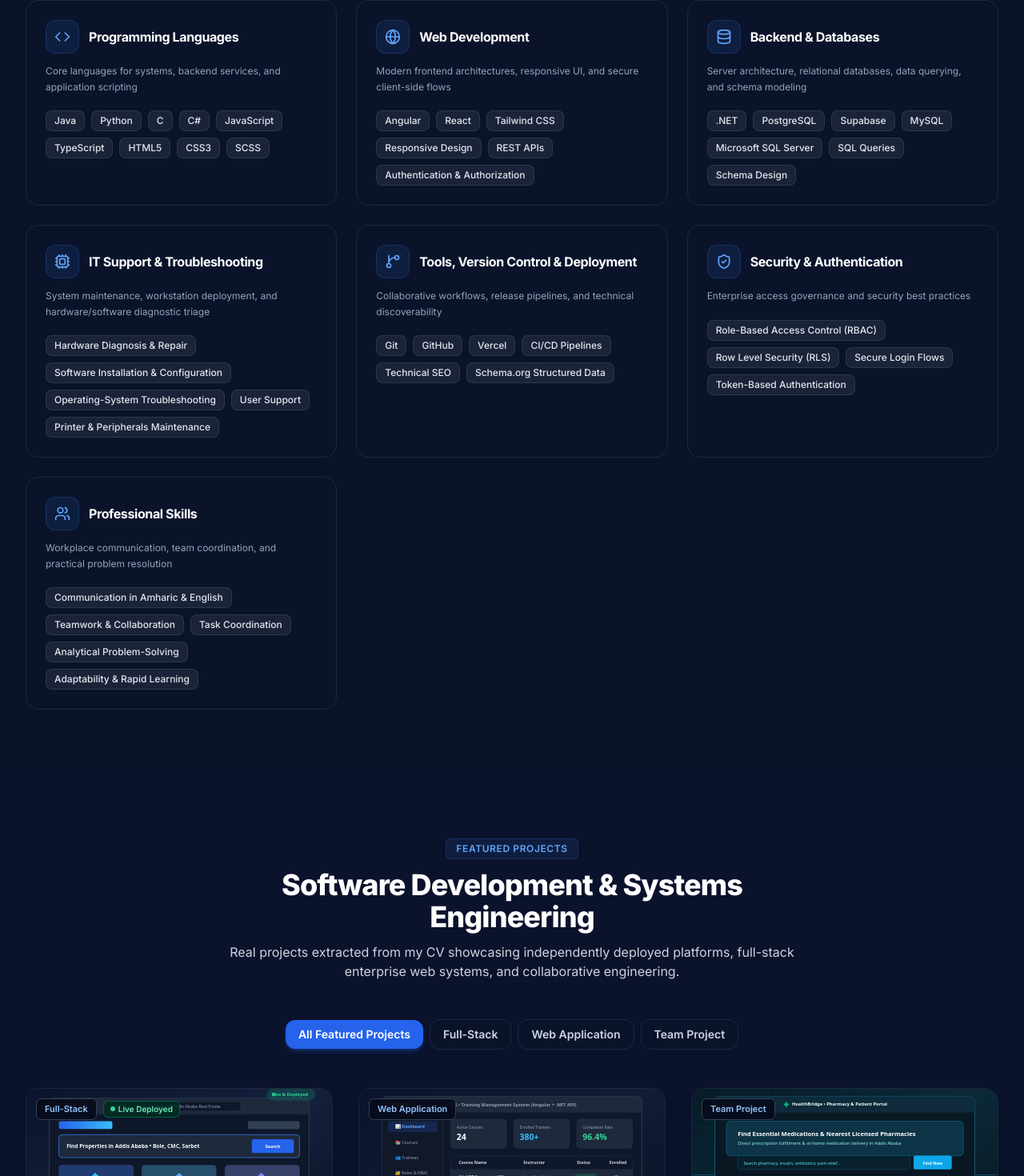
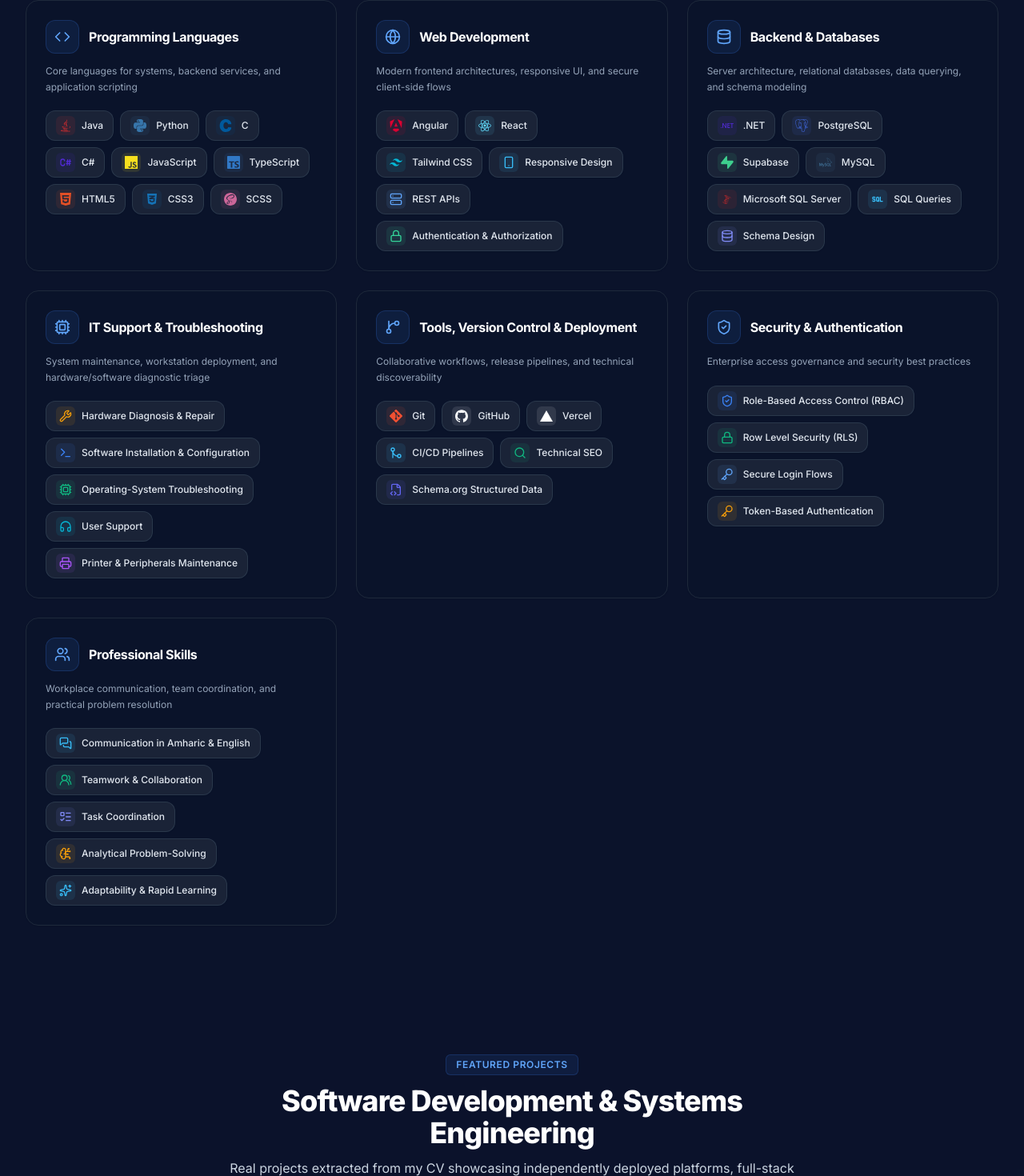
Before and after one commit to Abex04/abebe-portfolio, a React (Vite) app: page / in a window 1280 px wide. Shown: the part 2350-3820 px from the top of the page at 80% size. Built offline with nearby package versions, Linux system fonts and the light colour scheme.

Commit message:
feat: add official brand icons for React, Java, Angular, TypeScript, Python, .NET, PostgreSQL and all skills

```diff
--- a/package.json
+++ b/package.json
@@ -12,7 +12,8 @@
   "dependencies": {
     "lucide-react": "^1.61.0",
     "react": "^19.3.1",
-    "react-dom": "^19.3.1"
+    "react-dom": "^19.3.1",
+    "react-icons": "^5.7.0"
   },
   "devDependencies": {
     "@types/node": "^24.19.2",
--- a/src/components/ProjectModal.tsx
+++ b/src/components/ProjectModal.tsx
@@ -3,6 +3,7 @@
 import { GithubIcon } from './Icons';
 import type { Project } from '../types';
 import { ImageWithFallback } from './ImageWithFallback';
+import { TechIcon } from './TechIcon';
 
 interface ProjectModalProps {
   project: Project | null;
@@ -109,9 +110,10 @@
               {project.technologies.map((tech) => (
                 <span
                   key={tech}
-                  className="px-3 py-1 rounded-md text-xs font-medium bg-slate-800 text-slate-200 border border-slate-700"
+                  className="inline-flex items-center gap-2 px-3 py-1.5 rounded-lg text-xs font-medium bg-slate-800 text-slate-200 border border-slate-700"
                 >
-                  {tech}
+                  <TechIcon name={tech.replace(/ \(.+\)/, '')} className="w-3.5 h-3.5" />
+                  <span>{tech}</span>
                 </span>
               ))}
             </div>
--- a/src/components/Skills.tsx
+++ b/src/components/Skills.tsx
@@ -10,12 +10,13 @@
   Terminal
 } from 'lucide-react';
 import { skillCategories } from '../data/portfolioData';
+import { getTechIconData } from './TechIcon';
 
 export const Skills: React.FC = () => {
   const [selectedFilter, setSelectedFilter] = useState<'all' | 'software' | 'it'>('all');
 
-  // Map icon names to Lucide icons
-  const getIcon = (iconName: string) => {
+  // Map category icon names to Lucide icons
+  const getCategoryIcon = (iconName: string) => {
     switch (iconName) {
       case 'Code':
         return <Code className="w-5 h-5 text-electric-400" />;
@@ -65,7 +66,7 @@
         </div>
 
         {/* Filter Pills */}
-        <div className="flex items-center justify-center gap-2 mb-12">
+        <div className="flex items-center justify-center gap-2 mb-12 flex-wrap">
           <button
             onClick={() => setSelectedFilter('all')}
             className={`px-4 py-2 rounded-xl text-xs sm:text-sm font-semibold transition-all ${
@@ -109,7 +110,7 @@
                 {/* Header */}
                 <div className="flex items-center gap-3 mb-3">
                   <div className="p-2.5 rounded-xl bg-electric-500/10 border border-electric-500/20">
-                    {getIcon(category.iconName)}
+                    {getCategoryIcon(category.iconName)}
                   </div>
                   <div>
                     <h3 className="text-base font-bold text-white tracking-tight">
@@ -122,16 +123,22 @@
                   {category.description}
                 </p>
 
-                {/* Skill Pills */}
+                {/* Skill Badges with Official Logos */}
                 <div className="flex flex-wrap gap-2">
-                  {category.skills.map((skill) => (
-                    <span
-                      key={skill}
-                      className="px-2.5 py-1 rounded-lg text-xs font-medium bg-slate-800/80 text-slate-200 border border-slate-700/70 hover:border-electric-500/40 hover:text-white transition-colors"
-                    >
-                      {skill}
-                    </span>
-                  ))}
+                  {category.skills.map((skill) => {
+                    const iconData = getTechIconData(skill);
+                    return (
+                      <div
+                        key={skill}
+                        className="inline-flex items-center gap-2 px-3 py-1.5 rounded-xl text-xs font-medium bg-slate-800/80 text-slate-200 border border-slate-700/70 hover:border-slate-600 hover:bg-slate-800 hover:text-white transition-all duration-200 hover:-translate-y-0.5 group shadow-sm"
+                      >
+                        <span className={`inline-flex items-center justify-center p-1 rounded-md ${iconData.bg} ${iconData.color} transition-transform group-hover:scale-110 flex-shrink-0`}>
+                          {iconData.icon}
+                        </span>
+                        <span>{skill}</span>
+                      </div>
+                    );
+                  })}
                 </div>
               </div>
             </div>
--- /dev/null
+++ b/src/components/TechIcon.tsx
@@ -0,0 +1,162 @@
+import React from 'react';
+import {
+  SiReact,
+  SiAngular,
+  SiTailwindcss,
+  SiTypescript,
+  SiJavascript,
+  SiPython,
+  SiPostgresql,
+  SiSupabase,
+  SiMysql,
+  SiGit,
+  SiGithub,
+  SiVercel,
+  SiHtml5,
+  SiSass,
+  SiDotnet,
+  SiC
+} from 'react-icons/si';
+import { FaJava, FaCss3Alt } from 'react-icons/fa6';
+import { TbBrandCSharp, TbSql } from 'react-icons/tb';
+import { DiMsqlServer } from 'react-icons/di';
+import {
+  Cpu,
+  Wrench,
+  Terminal,
+  Headphones,
+  Printer,
+  Smartphone,
+  Server,
+  ShieldCheck,
+  Key,
+  GitMerge,
+  Search,
+  FileCode2,
+  Lock,
+  MessagesSquare,
+  Users2,
+  ListTodo,
+  BrainCircuit,
+  Sparkles,
+  Database
+} from 'lucide-react';
+
+interface TechIconProps {
+  name: string;
+  className?: string;
+}
+
+export const getTechIconData = (name: string): { icon: React.ReactNode; color: string; bg: string } => {
+  switch (name) {
+    // Programming Languages
+    case 'Java':
+      return { icon: <FaJava className="w-4 h-4" />, color: 'text-[#EA2D2E]', bg: 'bg-[#EA2D2E]/10' };
+    case 'Python':
+      return { icon: <SiPython className="w-4 h-4" />, color: 'text-[#3776AB]', bg: 'bg-[#3776AB]/10' };
+    case 'C':
+      return { icon: <SiC className="w-4 h-4" />, color: 'text-[#00599C]', bg: 'bg-[#00599C]/10' };
+    case 'C#':
+      return { icon: <TbBrandCSharp className="w-4 h-4" />, color: 'text-[#512BD4]', bg: 'bg-[#512BD4]/10' };
+    case 'JavaScript':
+      return { icon: <SiJavascript className="w-4 h-4" />, color: 'text-[#F7DF1E]', bg: 'bg-[#F7DF1E]/10' };
+    case 'TypeScript':
+      return { icon: <SiTypescript className="w-4 h-4" />, color: 'text-[#3178C6]', bg: 'bg-[#3178C6]/10' };
+    case 'HTML5':
+      return { icon: <SiHtml5 className="w-4 h-4" />, color: 'text-[#E34F26]', bg: 'bg-[#E34F26]/10' };
+    case 'CSS3':
+      return { icon: <FaCss3Alt className="w-4 h-4" />, color: 'text-[#1572B6]', bg: 'bg-[#1572B6]/10' };
+    case 'SCSS':
+      return { icon: <SiSass className="w-4 h-4" />, color: 'text-[#CC6699]', bg: 'bg-[#CC6699]/10' };
+
+    // Web Development
+    case 'Angular':
+      return { icon: <SiAngular className="w-4 h-4" />, color: 'text-[#DD0031]', bg: 'bg-[#DD0031]/10' };
+    case 'React':
+      return { icon: <SiReact className="w-4 h-4" />, color: 'text-[#61DAFB]', bg: 'bg-[#61DAFB]/10' };
+    case 'Tailwind CSS':
+      return { icon: <SiTailwindcss className="w-4 h-4" />, color: 'text-[#06B6D4]', bg: 'bg-[#06B6D4]/10' };
+    case 'Responsive Design':
+      return { icon: <Smartphone className="w-4 h-4" />, color: 'text-[#38BDF8]', bg: 'bg-[#38BDF8]/10' };
+    case 'REST APIs':
+      return { icon: <Server className="w-4 h-4" />, color: 'text-[#60A5FA]', bg: 'bg-[#60A5FA]/10' };
+    case 'Authentication & Authorization':
+      return { icon: <Lock className="w-4 h-4" />, color: 'text-[#34D399]', bg: 'bg-[#34D399]/10' };
+
+    // Backend & Databases
+    case '.NET':
+      return { icon: <SiDotnet className="w-4 h-4" />, color: 'text-[#512BD4]', bg: 'bg-[#512BD4]/10' };
+    case 'PostgreSQL':
+      return { icon: <SiPostgresql className="w-4 h-4" />, color: 'text-[#4169E1]', bg: 'bg-[#4169E1]/10' };
+    case 'Supabase':
+      return { icon: <SiSupabase className="w-4 h-4" />, color: 'text-[#3ECF8E]', bg: 'bg-[#3ECF8E]/10' };
+    case 'MySQL':
+      return { icon: <SiMysql className="w-4 h-4" />, color: 'text-[#4479A1]', bg: 'bg-[#4479A1]/10' };
+    case 'Microsoft SQL Server':
+      return { icon: <DiMsqlServer className="w-4 h-4" />, color: 'text-[#CC292B]', bg: 'bg-[#CC292B]/10' };
+    case 'SQL Queries':
+      return { icon: <TbSql className="w-4 h-4" />, color: 'text-[#38BDF8]', bg: 'bg-[#38BDF8]/10' };
+    case 'Schema Design':
+      return { icon: <Database className="w-4 h-4" />, color: 'text-[#818CF8]', bg: 'bg-[#818CF8]/10' };
+
+    // IT Support & Troubleshooting
+    case 'Hardware Diagnosis & Repair':
+      return { icon: <Wrench className="w-4 h-4" />, color: 'text-[#F59E0B]', bg: 'bg-[#F59E0B]/10' };
+    case 'Software Installation & Configuration':
+      return { icon: <Terminal className="w-4 h-4" />, color: 'text-[#3B82F6]', bg: 'bg-[#3B82F6]/10' };
+    case 'Operating-System Troubleshooting':
+      return { icon: <Cpu className="w-4 h-4" />, color: 'text-[#10B981]', bg: 'bg-[#10B981]/10' };
+    case 'User Support':
+      return { icon: <Headphones className="w-4 h-4" />, color: 'text-[#06B6D4]', bg: 'bg-[#06B6D4]/10' };
+    case 'Printer & Peripherals Maintenance':
+      return { icon: <Printer className="w-4 h-4" />, color: 'text-[#A855F7]', bg: 'bg-[#A855F7]/10' };
+
+    // Tools & Deployment
+    case 'Git':
+      return { icon: <SiGit className="w-4 h-4" />, color: 'text-[#F05032]', bg: 'bg-[#F05032]/10' };
+    case 'GitHub':
+      return { icon: <SiGithub className="w-4 h-4" />, color: 'text-[#F8FAFC]', bg: 'bg-[#F8FAFC]/10' };
+    case 'Vercel':
+      return { icon: <SiVercel className="w-4 h-4" />, color: 'text-[#FFFFFF]', bg: 'bg-[#FFFFFF]/10' };
+    case 'CI/CD Pipelines':
+      return { icon: <GitMerge className="w-4 h-4" />, color: 'text-[#38BDF8]', bg: 'bg-[#38BDF8]/10' };
+    case 'Technical SEO':
+      return { icon: <Search className="w-4 h-4" />, color: 'text-[#10B981]', bg: 'bg-[#10B981]/10' };
+    case 'Schema.org Structured Data':
+      return { icon: <FileCode2 className="w-4 h-4" />, color: 'text-[#6366F1]', bg: 'bg-[#6366F1]/10' };
+
+    // Security & Authentication
+    case 'Role-Based Access Control (RBAC)':
+      return { icon: <ShieldCheck className="w-4 h-4" />, color: 'text-[#3B82F6]', bg: 'bg-[#3B82F6]/10' };
+    case 'Row Level Security (RLS)':
+      return { icon: <Lock className="w-4 h-4" />, color: 'text-[#10B981]', bg: 'bg-[#10B981]/10' };
+    case 'Secure Login Flows':
+      return { icon: <Key className="w-4 h-4" />, color: 'text-[#60A5FA]', bg: 'bg-[#60A5FA]/10' };
+    case 'Token-Based Authentication':
+      return { icon: <Key className="w-4 h-4" />, color: 'text-[#F59E0B]', bg: 'bg-[#F59E0B]/10' };
+
+    // Professional Skills
+    case 'Communication in Amharic & English':
+      return { icon: <MessagesSquare className="w-4 h-4" />, color: 'text-[#38BDF8]', bg: 'bg-[#38BDF8]/10' };
+    case 'Teamwork & Collaboration':
+      return { icon: <Users2 className="w-4 h-4" />, color: 'text-[#10B981]', bg: 'bg-[#10B981]/10' };
+    case 'Task Coordination':
+      return { icon: <ListTodo className="w-4 h-4" />, color: 'text-[#818CF8]', bg: 'bg-[#818CF8]/10' };
+    case 'Analytical Problem-Solving':
+      return { icon: <BrainCircuit className="w-4 h-4" />, color: 'text-[#F59E0B]', bg: 'bg-[#F59E0B]/10' };
+    case 'Adaptability & Rapid Learning':
+      return { icon: <Sparkles className="w-4 h-4" />, color: 'text-[#38BDF8]', bg: 'bg-[#38BDF8]/10' };
+
+    default:
+      return { icon: <Terminal className="w-4 h-4" />, color: 'text-electric-400', bg: 'bg-electric-500/10' };
+  }
+};
+
+export const TechIcon: React.FC<TechIconProps> = ({ name, className = "w-4 h-4" }) => {
+  const data = getTechIconData(name);
+  return (
+    <span className={`inline-flex items-center justify-center ${data.color} ${className}`}>
+      {data.icon}
+    </span>
+  );
+};
```
Also changed, not shown: src/components/Projects.tsx (+5 -3 lines), 1 other file (tests, documents, lock files or other folders).
